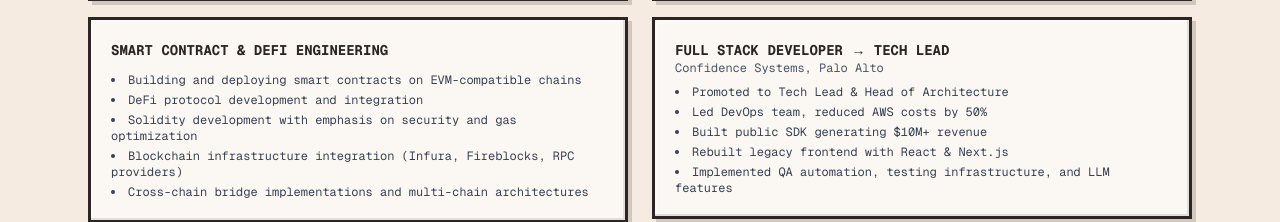
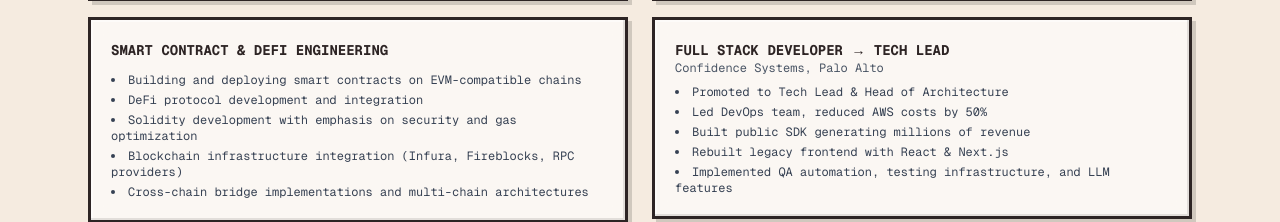
Before and after one commit to pmpwith2i/fpomponii.it, a Next.js app: page / in a window 1280 px wide. Shown: the part 835-1057 px from the top of the page. Built offline with nearby package versions, Linux system fonts and the light colour scheme.

Commit message:
change text

```diff
--- a/src/app/page.tsx
+++ b/src/app/page.tsx
@@ -138,7 +138,7 @@ export default function Home() {
                   <ul className="text-xs text-gray-700 font-mono space-y-1 list-disc list-inside">
                     <li>Promoted to Tech Lead & Head of Architecture</li>
                     <li>Led DevOps team, reduced AWS costs by 50%</li>
-                    <li>Built public SDK generating $10M+ revenue</li>
+                    <li>Built public SDK generating millions of revenue</li>
                     <li>Rebuilt legacy frontend with React & Next.js</li>
                     <li>Implemented QA automation, testing infrastructure, and LLM features</li>
                   </ul>
```
